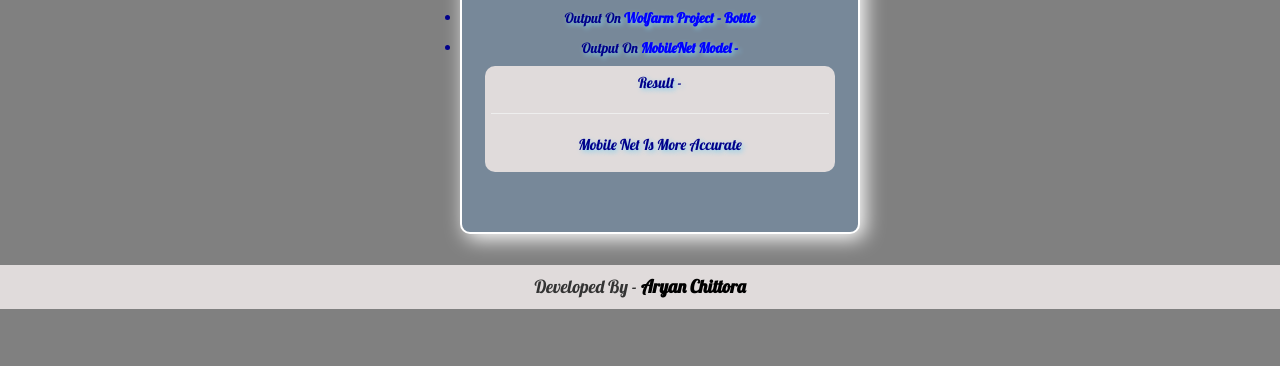
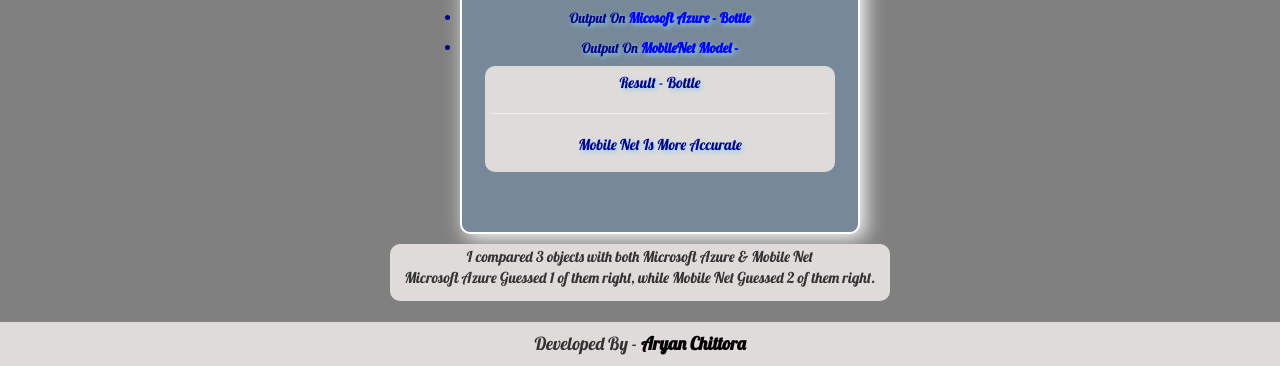
Before and after one commit to Aryanchittora/Case-Study, a plain HTML site: page index.html in a window 1280 px wide. Shown: the part 516-882 px from the top of the page. Before the commit the page ends 825 px from the top, so only its background shows below. Drawn offline with nearby package versions, Linux system fonts and the light colour scheme; a script that the page names is missing.

Commit message:
Add files via upload

```diff
--- a/index.html
+++ b/index.html
@@ -34,7 +34,7 @@
                 </li>
 
                 <li>
-                    <h5>Output On <b>Wolfarm Project - Bottle</b>
+                    <h5>Output On <b>Micosoft Azure - Bottle</b>
                     </h5>
                 </li>
 
@@ -45,12 +45,20 @@
                 </li>
 
                 <div id="mini_result">
-                    <p>Result - <span id="mini_ans"></span></p>
+                    <p>Result - <span id="mini_ans">Bottle</span></p>
                     <hr>
                     <p>Mobile Net Is More Accurate</p>
                 </div>
             </div>
         </ul>
+
+        <div id="case_study_ans">
+            <p>
+                I compared 3 objects with both Microsoft Azure & Mobile Net<br>
+                Microsoft Azure Guessed 1 of them right, while Mobile Net Guessed
+                2 of them right.
+            </p>
+        </div>
 
         <br>
 
--- a/style.css
+++ b/style.css
@@ -28,7 +28,10 @@ b {
     background-color: rgb(224, 219, 219);
     padding: 2px;
 }
-input {
-    border-radius: 5px;
+#case_study_ans {
     background-color: rgb(224, 219, 219);
+    font-size: 15px;
+    padding: 2px;
+    border-radius: 10px;
+    width: 500px;
 }
```
